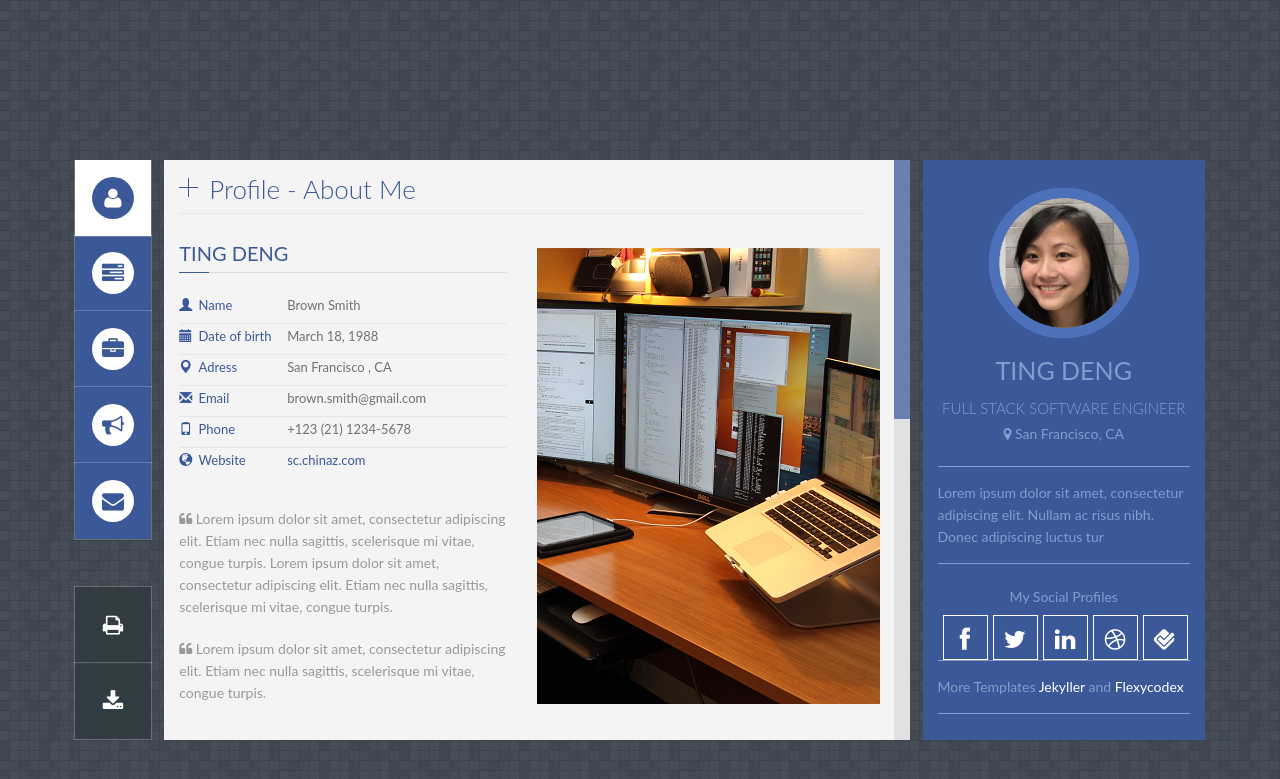
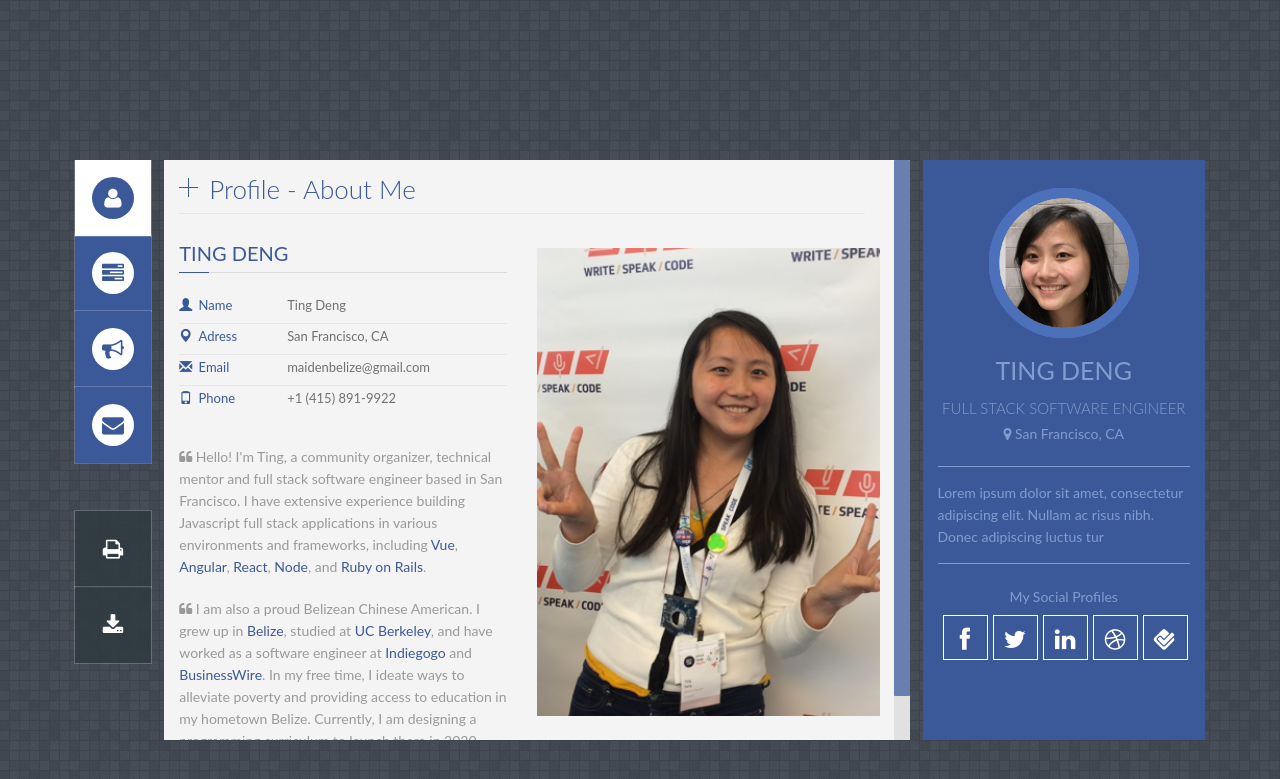
Before and after one commit to viinasu/viinasu.github.io, a Jekyll site: the page built from index.html, in a window 1280 px wide. Shown: the top 779 px of the page. Built offline with Jekyll 4.4.1, drawn with Linux system fonts in a browser that asks for light colours; some web fonts are replaced.

Commit message:
added profile information and photos; dynamically add email and phone number to page; removed portfolio section;

```diff
--- a/_includes/profile.html
+++ b/_includes/profile.html
@@ -17,57 +17,45 @@
             <li>
                 <i class="glyphicon glyphicon-user"></i>
                 <label>Name</label>
-                <span class="value">Brown Smith</span>
+                <span class="value">Ting Deng</span>
                 <div class="clear"></div>
             </li>
 
-            <li>
-                <i class="glyphicon glyphicon-calendar"></i>
-                <label>Date of birth</label>
-                <span class="value">March 18, 1988</span>
-                <div class="clear"></div>
-            </li>
+            <!--  removed: DOB  -->
 
             <li>
                 <i class="glyphicon glyphicon-map-marker"></i>
                 <label>Adress</label>
-                <span class="value">San Francisco , CA</span>
+                <span class="value">San Francisco, CA</span>
                 <div class="clear"></div>
             </li>
 
             <li>
                 <i class="glyphicon glyphicon-envelope"></i>
                 <label>Email</label>
-                <span class="value">brown.smith@gmail.com</span>
+                <span class="value email"></span>
                 <div class="clear"></div>
             </li>
 
             <li>
                 <i class="glyphicon glyphicon-phone"></i>
                 <label>Phone</label>
-                <span class="value">+123 (21) 1234-5678</span>
+                <span class="value phone"></span>
                 <div class="clear"></div>
             </li>
 
-            <li>
-                <i class="glyphicon glyphicon-globe"></i>
-                <label>Website</label>
-                <span class="value"><a href="#" target="_blank">sc.chinaz.com</a></span>
-                <div class="clear"></div>
-            </li>
-
+           <!--  removed: website  -->
         </ul>
 
 
         <p style="margin-bottom:20px">
             <i class="fa fa-quote-left"></i>
-            Lorem ipsum dolor sit amet, consectetur adipiscing elit. Etiam nec nulla sagittis, scelerisque mi vitae, congue turpis. Lorem ipsum dolor sit amet, consectetur adipiscing elit. Etiam nec nulla sagittis, scelerisque mi vitae, congue turpis.
+            Hello! I'm Ting, a community organizer, technical mentor and full stack software engineer based in San Francisco. I have extensive experience building Javascript full stack applications in various environments and frameworks, including <a href="https://vuejs.org/">Vue</a>, <a href="https://angularjs.org/">Angular</a>, <a href="https://reactjs.org/">React</a>, <a href="https://nodejs.org/en/">Node</a>, and <a href="https://rubyonrails.org/">Ruby on Rails</a>.
         </p>
 
-         <p style="margin-bottom:20px">
+        <p style="margin-bottom:20px">
             <i class="fa fa-quote-left"></i>
-            Lorem ipsum dolor sit amet, consectetur adipiscing elit. Etiam nec nulla sagittis, scelerisque mi vitae, congue turpis.
-
+            I am also a proud Belizean Chinese American. I grew up in <a href="https://en.wikipedia.org/wiki/Belize">Belize</a>, studied at <a href="https://www.berkeley.edu/">UC Berkeley</a>, and have worked as a software engineer at <a href="https://indiegogo.com/">Indiegogo</a> and <a href="https://www.businesswire.com/portal/site/home/">BusinessWire</a>. In my free time, I ideate ways to alleviate poverty and providing access to education in my hometown Belize. Currently, I am designing a programming curriculum to launch there in 2020.
         </p>
 
     </div>
@@ -76,7 +64,7 @@
     <div class="col-md-6 profile-r">
 
         <div class="cycle-slideshow">
-            <img src="images/img-profile/about_1.jpg" alt="" />
+            <img src="images/img-profile/about_1.png" alt="" />
             <img src="images/img-profile/about_2.png" alt="" />
             <img src="images/img-profile/about_3.png" alt="" />
         </div>
@@ -87,110 +75,111 @@
 
 
 <!-- begin service -->
-<div class="clear"></div>
-<div class="row" id="services">
-	<div class="col-md-12">
-        <div class="title_content">
-            <div class="text_content">My Services 1</div>
-            <div class="clear"></div>
-        </div>
+<!--<div class="clear"></div>-->
+<!--<div class="row" id="services">-->
+<!--	<div class="col-md-12">-->
+<!--        <div class="title_content">-->
+<!--            <div class="text_content">My Services 1</div>-->
+<!--            <div class="clear"></div>-->
+<!--        </div>-->
 
 
-        <div class="col-md-4 pack-service">
-            <div class="service">
-                <div class="service-icon"><i class="fa fa-tag"></i></div>
-                <div class="service-detail">
-                    <h6>Making Money</h6>
-                    <p>Fusce quis interdum ipsum.Suspendi suscipit vehicula sapienid mattis. Lorem ipsum amet consectetur.</p>
-                </div>
-            </div>
-        </div>
-        <div class="col-md-4 pack-service">
-            <div class="service">
-                <div class="service-icon"><i class="fa fa-cogs"></i></div>
-                <div class="service-detail">
-                    <h6>Easy to Customize</h6>
-                    <p>Fusce quis interdum ipsum.Suspendi suscipit vehicula sapienid mattis. Lorem ipsum amet consectetur.</p>
-                </div>
-            </div>
-        </div>
-        <div class="col-md-4 pack-service">
-            <div class="service">
-                <div class="service-icon"><i class="fa fa-arrows-alt"></i></div>
-                <div class="service-detail">
-                    <h6>Moving Let Us Help</h6>
-                    <p>Fusce quis interdum ipsum.Suspendi suscipit vehicula sapienid mattis. Lorem ipsum amet consectetur.</p>
-                </div>
-            </div>
-        </div>
-     </div>
-</div><!-- End Services -->
+<!--        <div class="col-md-4 pack-service">-->
+<!--            <div class="service">-->
+<!--                <div class="service-icon"><i class="fa fa-tag"></i></div>-->
+<!--                <div class="service-detail">-->
+<!--                    <h6>Making Money</h6>-->
+<!--                    <p>Fusce quis interdum ipsum.Suspendi suscipit vehicula sapienid mattis. Lorem ipsum amet consectetur.</p>-->
+<!--                </div>-->
+<!--            </div>-->
+<!--        </div>-->
+<!--        <div class="col-md-4 pack-service">-->
+<!--            <div class="service">-->
+<!--                <div class="service-icon"><i class="fa fa-cogs"></i></div>-->
+<!--                <div class="service-detail">-->
+<!--                    <h6>Easy to Customize</h6>-->
+<!--                    <p>Fusce quis interdum ipsum.Suspendi suscipit vehicula sapienid mattis. Lorem ipsum amet consectetur.</p>-->
+<!--                </div>-->
+<!--            </div>-->
+<!--        </div>-->
+<!--        <div class="col-md-4 pack-service">-->
+<!--            <div class="service">-->
+<!--                <div class="service-icon"><i class="fa fa-arrows-alt"></i></div>-->
+<!--                <div class="service-detail">-->
+<!--                    <h6>Moving Let Us Help</h6>-->
+<!--                    <p>Fusce quis interdum ipsum.Suspendi suscipit vehicula sapienid mattis. Lorem ipsum amet consectetur.</p>-->
+<!--                </div>-->
+<!--            </div>-->
+<!--        </div>-->
+<!--     </div> -->
+<!--</div>-->
+<!-- End Services -->
 
 
 
 <!-- service 2 -->
-<div class="clear"></div>
-<div class="border-list"></div>
+<!--<div class="clear"></div>-->
+<!--<div class="border-list"></div>-->
 
-<div class="row">
-<div class="col-md-12">
-    <div class="bottom-p">
-        <div class="title_content">
-            <div class="text_content">My Services 2</div>
-            <div class="clear"></div>
-        </div>
+<!--<div class="row">-->
+<!--<div class="col-md-12">-->
+<!--    <div class="bottom-p">-->
+<!--        <div class="title_content">-->
+<!--            <div class="text_content">My Services 2</div>-->
+<!--            <div class="clear"></div>-->
+<!--        </div>-->
 
-        <div class="panel-group" id="accordion">
-            <div class="panel panel-default">
-                <div class="panel-heading">
-                    <h4 class="panel-title">
-                        <a data-toggle="collapse" data-parent="#accordion" href="#collapseOne" class="collapse_tabs">
-                            Making Money
-                            <i class="glyphicon glyphicon-chevron-up" style="float: right;font-size: 13px;"></i>
-                        </a>
-                    </h4>
-                </div>
-                <div id="collapseOne" class="panel-collapse collapse in">
-                    <div class="panel-body">
-                        <i class="fa fa-quote-left"></i>  Anim pariatur cliche reprehenderit, enim eiusmod high life accusamus terry richardson ad squid. 3 wolf moon officia aute, non cupidatat skateboard dolor brunch. Food truck quinoa nesciunt laborum eiusmod. Brunch 3 wolf moon tempor, sunt aliqua put a bird on it squid single-origin coffee nulla assumenda shoreditch et. Nihil anim keffiyeh helvetica, craft beer labore wes anderson cred nesciunt sapiente ea proident. Ad vegan excepteur butcher vice lomo. Leggings occaecat craft beer farm-to-table, raw denim aesthetic synth nesciunt you probably haven't heard of them accusamus labore sustainable VHS.
-                    </div>
-                </div>
-            </div>
-            <div class="panel panel-default">
-                <div class="panel-heading">
-                    <h4 class="panel-title">
-                        <a data-toggle="collapse" data-parent="#accordion" href="#collapseTwo" class="collapse_tabs">
-                            Easy to Customize
-                            <i class="glyphicon glyphicon-chevron-down" style="float: right;font-size: 13px;"></i>
-                        </a>
-                    </h4>
-                </div>
-                <div id="collapseTwo" class="panel-collapse collapse">
-                    <div class="panel-body">
-                        <i class="fa fa-quote-left"></i>  Anim pariatur cliche reprehenderit, enim eiusmod high life accusamus terry richardson ad squid. 3 wolf moon officia aute, non cupidatat skateboard dolor brunch. Food truck quinoa nesciunt laborum eiusmod. Brunch 3 wolf moon tempor, sunt aliqua put a bird on it squid single-origin coffee nulla assumenda shoreditch et. Nihil anim keffiyeh helvetica, craft beer labore wes anderson cred nesciunt sapiente ea proident. Ad vegan excepteur butcher vice lomo. Leggings occaecat craft beer farm-to-table, raw denim aesthetic synth nesciunt you probably haven't heard of them accusamus labore sustainable VHS.
-                    </div>
-                </div>
-            </div>
-            <div class="panel panel-default">
-                <div class="panel-heading">
-                    <h4 class="panel-title">
-                        <a data-toggle="collapse" data-parent="#accordion" href="#collapseThree" class="collapse_tabs">
-                            Moving Let Us Help
-                            <i class="glyphicon glyphicon-chevron-down" style="float: right;font-size: 13px;"></i>
-                        </a>
-                    </h4>
-                </div>
-                <div id="collapseThree" class="panel-collapse collapse">
-                    <div class="panel-body">
-                        <i class="fa fa-quote-left"></i>  Anim pariatur cliche reprehenderit, enim eiusmod high life accusamus terry richardson ad squid. 3 wolf moon officia aute, non cupidatat skateboard dolor brunch. Food truck quinoa nesciunt laborum eiusmod. Brunch 3 wolf moon tempor, sunt aliqua put a bird on it squid single-origin coffee nulla assumenda shoreditch et. Nihil anim keffiyeh helvetica, craft beer labore wes anderson cred nesciunt sapiente ea proident. Ad vegan excepteur butcher vice lomo. Leggings occaecat craft beer farm-to-table, raw denim aesthetic synth nesciunt you probably haven't heard of them accusamus labore sustainable VHS.
-                    </div>
-                </div>
-            </div>
-        </div>
+<!--        <div class="panel-group" id="accordion">-->
+<!--            <div class="panel panel-default">-->
+<!--                <div class="panel-heading">-->
+<!--                    <h4 class="panel-title">-->
+<!--                        <a data-toggle="collapse" data-parent="#accordion" href="#collapseOne" class="collapse_tabs">-->
+<!--                            Making Money-->
+<!--                            <i class="glyphicon glyphicon-chevron-up" style="float: right;font-size: 13px;"></i>-->
+<!--                        </a>-->
+<!--                    </h4>-->
+<!--                </div>-->
+<!--                <div id="collapseOne" class="panel-collapse collapse in">-->
+<!--                    <div class="panel-body">-->
+<!--                        <i class="fa fa-quote-left"></i>  Anim pariatur cliche reprehenderit, enim eiusmod high life accusamus terry richardson ad squid. 3 wolf moon officia aute, non cupidatat skateboard dolor brunch. Food truck quinoa nesciunt laborum eiusmod. Brunch 3 wolf moon tempor, sunt aliqua put a bird on it squid single-origin coffee nulla assumenda shoreditch et. Nihil anim keffiyeh helvetica, craft beer labore wes anderson cred nesciunt sapiente ea proident. Ad vegan excepteur butcher vice lomo. Leggings occaecat craft beer farm-to-table, raw denim aesthetic synth nesciunt you probably haven't heard of them accusamus labore sustainable VHS.-->
+<!--                    </div>-->
+<!--                </div>-->
+<!--            </div>-->
+<!--            <div class="panel panel-default">-->
+<!--                <div class="panel-heading">-->
+<!--                    <h4 class="panel-title">-->
+<!--                        <a data-toggle="collapse" data-parent="#accordion" href="#collapseTwo" class="collapse_tabs">-->
+<!--                            Easy to Customize-->
+<!--                            <i class="glyphicon glyphicon-chevron-down" style="float: right;font-size: 13px;"></i>-->
+<!--                        </a>-->
+<!--                    </h4>-->
+<!--                </div>-->
+<!--                <div id="collapseTwo" class="panel-collapse collapse">-->
+<!--                    <div class="panel-body">-->
+<!--                        <i class="fa fa-quote-left"></i>  Anim pariatur cliche reprehenderit, enim eiusmod high life accusamus terry richardson ad squid. 3 wolf moon officia aute, non cupidatat skateboard dolor brunch. Food truck quinoa nesciunt laborum eiusmod. Brunch 3 wolf moon tempor, sunt aliqua put a bird on it squid single-origin coffee nulla assumenda shoreditch et. Nihil anim keffiyeh helvetica, craft beer labore wes anderson cred nesciunt sapiente ea proident. Ad vegan excepteur butcher vice lomo. Leggings occaecat craft beer farm-to-table, raw denim aesthetic synth nesciunt you probably haven't heard of them accusamus labore sustainable VHS.-->
+<!--                    </div>-->
+<!--                </div>-->
+<!--            </div>-->
+<!--            <div class="panel panel-default">-->
+<!--                <div class="panel-heading">-->
+<!--                    <h4 class="panel-title">-->
+<!--                        <a data-toggle="collapse" data-parent="#accordion" href="#collapseThree" class="collapse_tabs">-->
+<!--                            Moving Let Us Help-->
+<!--                            <i class="glyphicon glyphicon-chevron-down" style="float: right;font-size: 13px;"></i>-->
+<!--                        </a>-->
+<!--                    </h4>-->
+<!--                </div>-->
+<!--                <div id="collapseThree" class="panel-collapse collapse">-->
+<!--                    <div class="panel-body">-->
+<!--                        <i class="fa fa-quote-left"></i>  Anim pariatur cliche reprehenderit, enim eiusmod high life accusamus terry richardson ad squid. 3 wolf moon officia aute, non cupidatat skateboard dolor brunch. Food truck quinoa nesciunt laborum eiusmod. Brunch 3 wolf moon tempor, sunt aliqua put a bird on it squid single-origin coffee nulla assumenda shoreditch et. Nihil anim keffiyeh helvetica, craft beer labore wes anderson cred nesciunt sapiente ea proident. Ad vegan excepteur butcher vice lomo. Leggings occaecat craft beer farm-to-table, raw denim aesthetic synth nesciunt you probably haven't heard of them accusamus labore sustainable VHS.-->
+<!--                    </div>-->
+<!--                </div>-->
+<!--            </div>-->
+<!--        </div>-->
 
-    </div>
-</div>
-</div>
+<!--    </div>-->
+<!--</div>-->
+<!--</div>-->
 <!-- end service 2 -->
 
 <div class="clear"></div>
--- a/assets/js/main.js
+++ b/assets/js/main.js
@@ -25,6 +25,14 @@ jQuery(document).ready(function($) {
         }
 
     });
+
+    let username = 'maidenbelize',
+        domain = 'gmail.com',
+        areaCode = '+1 (415) ',
+        phoneNumber = '891-9922';
+
+    $('#profile .email').html(`${username}@${domain}`);
+    $('#profile .phone').html(`${areaCode}${phoneNumber}`);
 
     /* ---------------------------------------------------------------------- */
     /* -------------------------- easyResponsiveTabs ------------------------ */
@@ -159,77 +167,77 @@ jQuery(document).ready(function($) {
     /* ---------------------------------------------------------------------- */
 
     // Needed variables
-    var $contactform = $('#contactform'),
-            $success = ' Your message has been sent. Thank you!';
-
-    $contactform.submit(function() {
-        $.ajax({
-            type: "POST",
-            url: "php/contact.php",
-            data: $(this).serialize(),
-            success: function(msg)
-            {
-                var msg_error = msg.split(",");
-                var output_error = '';
-
-                if (msg_error.indexOf('error-message') != -1) {
-                    $("#contact-message").addClass("has-error");
-                    $("#contact-message").removeClass("has-success");
-                    output_error = 'Please enter your message.';
-                } else {
-                    $("#contact-message").addClass("has-success");
-                    $("#contact-message").removeClass("has-error");
-                }
-
-                if (msg_error.indexOf('error-email') != -1) {
-
-                    $("#contact-email").addClass("has-error");
-                    $("#contact-email").removeClass("has-success");
-                    output_error = 'Please enter valid e-mail.';
-                } else {
-                    $("#contact-email").addClass("has-success");
-                    $("#contact-email").removeClass("has-error");
-                }
-
-                if (msg_error.indexOf('error-name') != -1) {
-                    $("#contact-name").addClass("has-error");
-                    $("#contact-name").removeClass("has-success");
-                    output_error = 'Please enter your name.';
-                } else {
-                    $("#contact-name").addClass("has-success");
-                    $("#contact-name").removeClass("has-error");
-                }
-
-
-                if (msg == 'success') {
-
-                    response = '<div class="alert alert-success success-send">' +
-                            '<button type="button" class="close" data-dismiss="alert" aria-hidden="true">&times;</button>' +
-                            '<i class="glyphicon glyphicon-ok" style="margin-right: 5px;"></i> ' + $success
-                            + '</div>';
-
-
-                    $(".reset").trigger('click');
-                    $("#contact-name").removeClass("has-success");
-                    $("#contact-email").removeClass("has-success");
-                    $("#contact-message").removeClass("has-success");
-
-                } else {
-
-                    response = '<div class="alert alert-danger error-send">' +
-                            '<button type="button" class="close" data-dismiss="alert" aria-hidden="true">&times;</button>' +
-                            '<i class="glyphicon glyphicon-remove" style="margin-right: 5px;"></i> ' + output_error
-                            + '</div>';
-
-                }
-                // Hide any previous response text
-                $(".error-send,.success-send").remove();
-                // Show response message
-                $contactform.prepend(response);
-            }
-        });
-        return false;
-    });
+    // var $contactform = $('#contactform'),
+    //         $success = ' Your message has been sent. Thank you!';
+    //
+    // $contactform.submit(function() {
+    //     $.ajax({
+    //         type: "POST",
+    //         url: "php/contact.php",
+    //         data: $(this).serialize(),
+    //         success: function(msg)
+    //         {
+    //             var msg_error = msg.split(",");
+    //             var output_error = '';
+    //
+    //             if (msg_error.indexOf('error-message') != -1) {
+    //                 $("#contact-message").addClass("has-error");
+    //                 $("#contact-message").removeClass("has-success");
+    //                 output_error = 'Please enter your message.';
+    //             } else {
+    //                 $("#contact-message").addClass("has-success");
+    //                 $("#contact-message").removeClass("has-error");
+    //             }
+    //
+    //             if (msg_error.indexOf('error-email') != -1) {
+    //
+    //                 $("#contact-email").addClass("has-error");
+    //                 $("#contact-email").removeClass("has-success");
+    //                 output_error = 'Please enter valid e-mail.';
+    //             } else {
+    //                 $("#contact-email").addClass("has-success");
+    //                 $("#contact-email").removeClass("has-error");
+    //             }
+    //
+    //             if (msg_error.indexOf('error-name') != -1) {
+    //                 $("#contact-name").addClass("has-error");
+    //                 $("#contact-name").removeClass("has-success");
+    //                 output_error = 'Please enter your name.';
+    //             } else {
+    //                 $("#contact-name").addClass("has-success");
+    //                 $("#contact-name").removeClass("has-error");
+    //             }
+    //
+    //
+    //             if (msg == 'success') {
+    //
+    //                 response = '<div class="alert alert-success success-send">' +
+    //                         '<button type="button" class="close" data-dismiss="alert" aria-hidden="true">&times;</button>' +
+    //                         '<i class="glyphicon glyphicon-ok" style="margin-right: 5px;"></i> ' + $success
+    //                         + '</div>';
+    //
+    //
+    //                 $(".reset").trigger('click');
+    //                 $("#contact-name").removeClass("has-success");
+    //                 $("#contact-email").removeClass("has-success");
+    //                 $("#contact-message").removeClass("has-success");
+    //
+    //             } else {
+    //
+    //                 response = '<div class="alert alert-danger error-send">' +
+    //                         '<button type="button" class="close" data-dismiss="alert" aria-hidden="true">&times;</button>' +
+    //                         '<i class="glyphicon glyphicon-remove" style="margin-right: 5px;"></i> ' + output_error
+    //                         + '</div>';
+    //
+    //             }
+    //             // Hide any previous response text
+    //             $(".error-send,.success-send").remove();
+    //             // Show response message
+    //             $contactform.prepend(response);
+    //         }
+    //     });
+    //     return false;
+    // });
 
     /* ---------------------------------------------------------------------- */
     /* ----------------------------- Portfolio ------------------------------ */
--- a/index.html
+++ b/index.html
@@ -77,6 +77,7 @@ layout: default
 
         <!-- Profile Description -->
         <div id="profile_desc">
+            <!-- TODO: blue section -->
             <p>
             	Lorem ipsum dolor sit amet, consectetur adipiscing elit. Nullam ac risus nibh. Donec adipiscing luctus tur
             </p>
@@ -97,14 +98,6 @@ layout: default
             <div class="clear"></div>
         </div>
         <!-- End Name -->
-
-        <div id="profile_desc">
-            <p>
-                More Templates <a href="https://github.com/jekyller" target="_blank" title="jekyller" class="a-footer">Jekyller</a> and <a href="https://themeforest.net/item/flexyvcard-responsive-vcard-template-/7158750" target="_blank" title="flexycodes" class="a-footer">Flexycodex</a>
-            </p>
-
-        </div>
-
     </div>
     <!-- End profile information -->
 
@@ -128,10 +121,7 @@ layout: default
             <i class="fa fa-tasks icon_menu"></i>
         </li>
 
-        <li class="tabs-portfolio hi-icon-wrap hi-icon-effect-5 hi-icon-effect-5a" data-tab-name="portfolio">
-            <span class="tite-list">portfolio</span>
-            <i class="fa fa-briefcase icon_menu"></i>
-        </li>
+        <!-- removed: portfolio -->
 
         <li class="tabs-blog hi-icon-wrap hi-icon-effect-5 hi-icon-effect-5a" data-tab-name="blog">
             <span class="tite-list">blog</span>
@@ -156,10 +146,6 @@ layout: default
 {% include /profile.html %}
 
 {% include /cv.html %}
-
-
-{% include /portfolio.html %}
-
 
 {% include /blog.html %}
 
```
Also changed, not shown: assets/images/img-profile/about_1.jpg (deleted), assets/images/img-profile/about_2.png (deleted), assets/images/img-profile/about_3.png (deleted), images/img-profile/about_1.jpg (deleted), images/img-profile/about_1.png (added), images/img-profile/about_2.png, images/img-profile/about_3.png.
